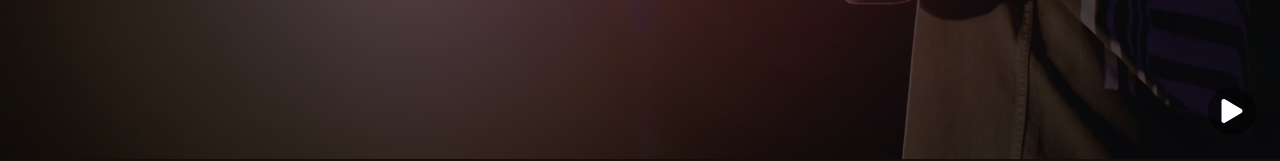
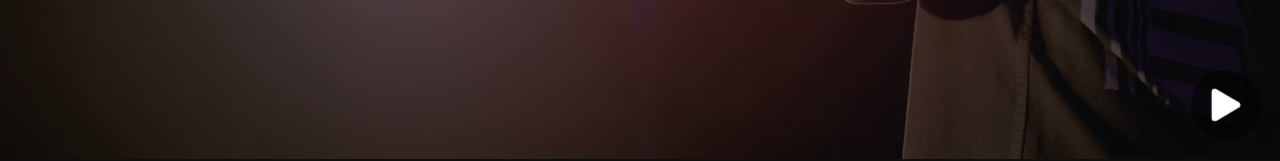
Before and after one commit to Pawarasasmina/Web-site-for-singer, a React (Vite) app: page / in a window 1280 px wide. Shown: the part 641-802 px from the top of the page. Built offline with nearby package versions, Linux system fonts and the light colour scheme.

Commit message:
lalalalala

```diff
--- a/src/components/Hero.jsx
+++ b/src/components/Hero.jsx
@@ -114,12 +114,20 @@ const Hero = () => {
             </Link>
           </motion.div>
         </motion.div>
-        <button
+          <motion.button
         onClick={toggleAudio}
-        className="absolute bottom-6 right-6 p-3 bg-black bg-opacity-50 rounded-full text-white hover:bg-opacity-80 transition-all"
+        className="absolute bottom-6 right-6 p-4 bg-black bg-opacity-50 rounded-full text-white hover:bg-opacity-80 transition-all"
+        animate={{
+          scale: [1, 1.5, 1], // Scale animation (larger and smaller)
+        }}
+        transition={{
+          duration: 1, // Animation duration
+          repeat: Infinity, // Repeat infinitely
+          ease: "easeInOut", // Smooth transition
+        }}
       >
-        {isPlaying ? <FaVolumeUp size={24} /> : <FaPlay size={24} />}
-      </button>
+        {isPlaying ? <FaVolumeUp size={28} /> : <FaPlay size={28} />}
+      </motion.button>
 {/* Social Media Links */}
 <motion.div
   initial="hidden"
```
